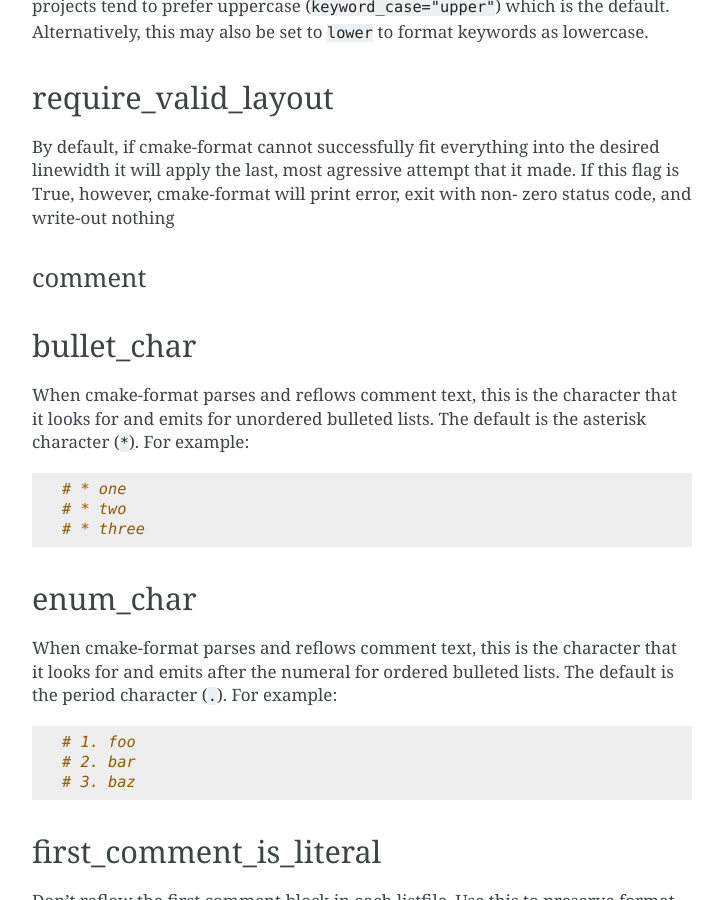
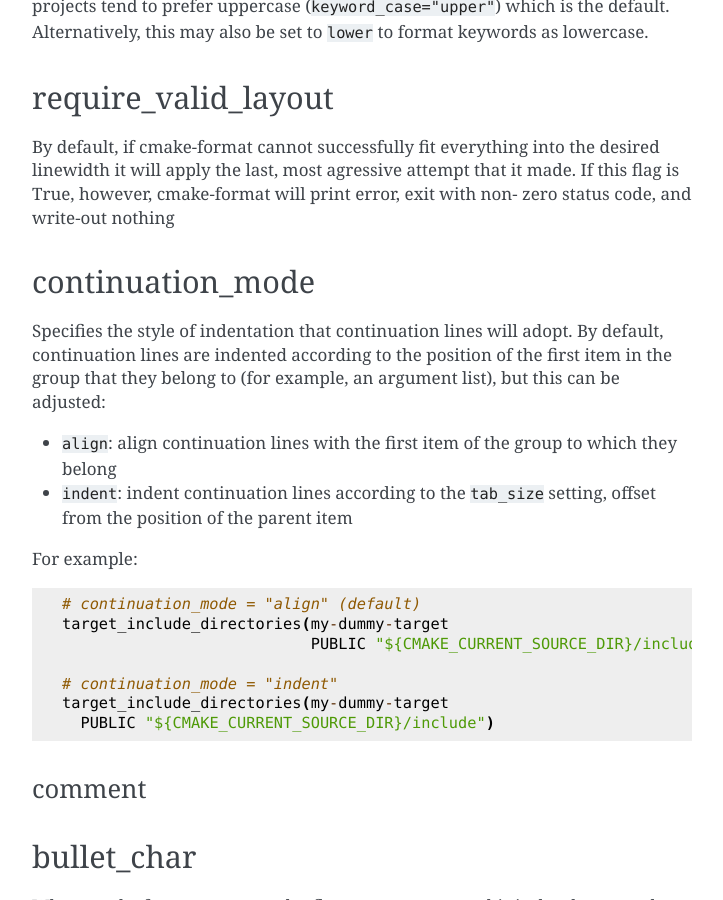
Before and after one commit to cheshirekow/cmake_format, a Sphinx documentation site: the page built from cmakelang/doc/configopts.rst, in a window 1280 px wide and 900 px high, scrolled down 8099 px. Shown: the whole window, without its empty margins (388-1111 px from the left). Built offline with Sphinx 7.4.7, drawn with Linux system fonts in a browser that asks for light colours; pages that are not in the unit, such as notebooks, are missing from menus.

Commit message:
Add `continuation_mode` configuration option
This commit adds the `continuation_mode` configuration option, which
is used to control the indentation style for continuation lines. At
present, upstream is locked to the `align` style defined by this commit,
and this default is maintained.

This new configuration option has two modes:

- `align`: The default style, which aligns continuation lines with their
  parent items.
- `indent`: Indents continuation lines according to the `tab_size`
  option.

```diff
--- a/cmakelang/doc/configopts.rst
+++ b/cmakelang/doc/configopts.rst
@@ -418,6 +418,30 @@
 If this flag is True, however, cmake-format will print error, exit with non-
 zero status code, and write-out nothing
 
+continuation_mode
+=================
+
+Specifies the style of indentation that continuation lines will adopt. By
+default, continuation lines are indented according to the position of the first
+item in the group that they belong to (for example, an argument list), but this
+can be adjusted:
+
+* ``align``: align continuation lines with the first item of the group to which
+  they belong
+* ``indent``: indent continuation lines according to the ``tab_size`` setting,
+  offset from the position of the parent item
+
+For example:
+
+.. code::
+
+  # continuation_mode = "align" (default)
+  target_include_directories(my-dummy-target
+                             PUBLIC "${CMAKE_CURRENT_SOURCE_DIR}/include")
+
+  # continuation_mode = "indent"
+  target_include_directories(my-dummy-target
+    PUBLIC "${CMAKE_CURRENT_SOURCE_DIR}/include")
 
 -------
 comment
```
Also changed, not shown: 4 other files.
